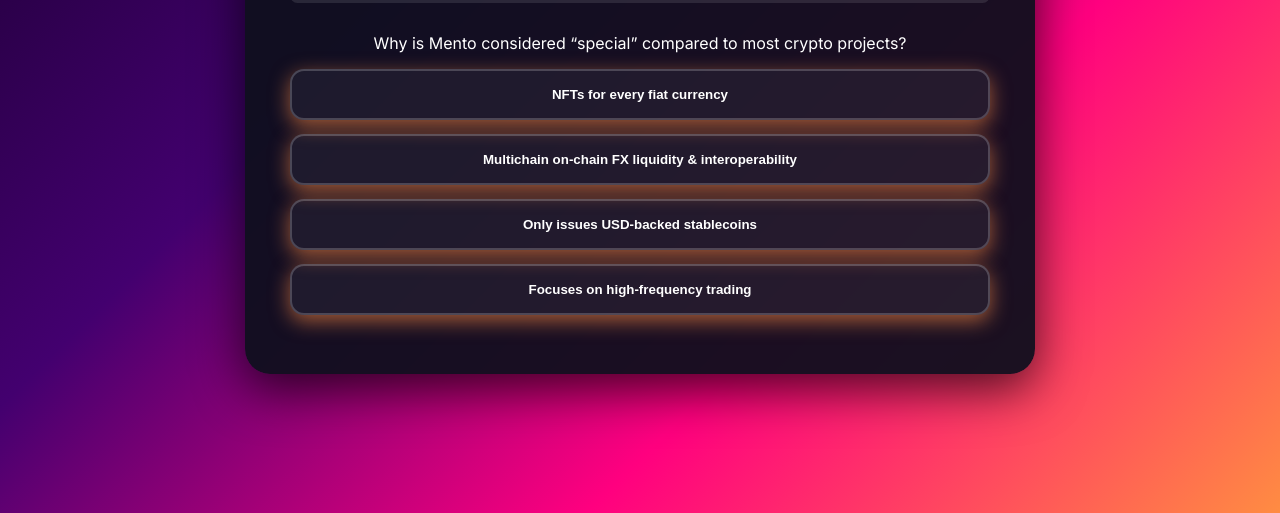
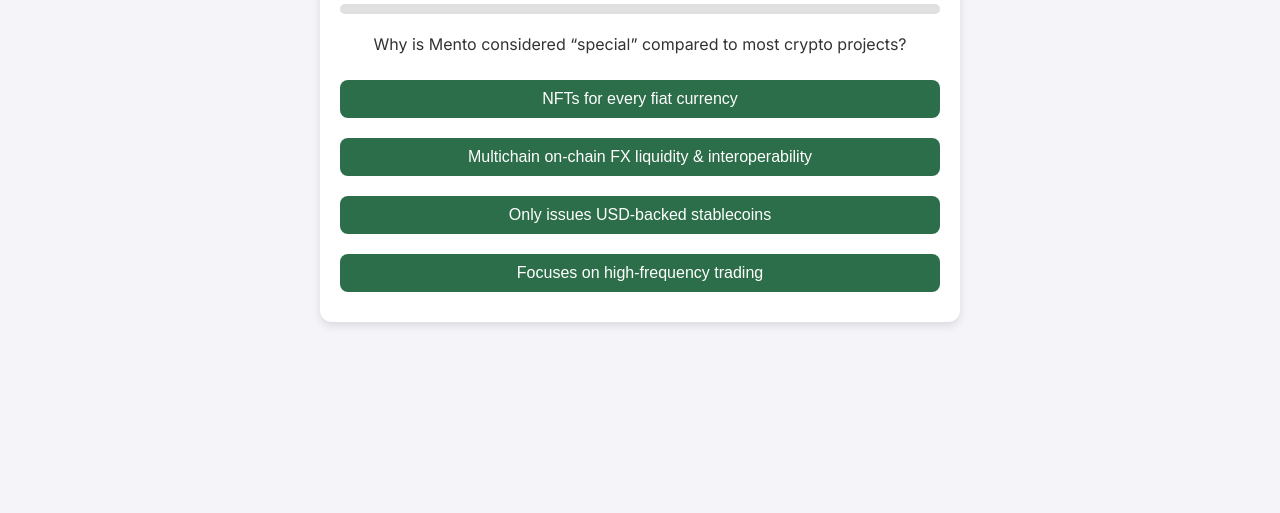
Before and after one commit to KryptoHubz/MentoQuiz, a plain HTML site: page index.html in a window 1280 px wide. Shown: the part 287-800 px from the top of the page. Drawn offline with Linux system fonts and the light colour scheme.

Commit message:
Update style.css

```diff
--- a/style.css
+++ b/style.css
@@ -1,103 +1,97 @@
-/* Body & Background */
+/* Global Styles */
 body {
     font-family: 'Inter', sans-serif;
-    background: linear-gradient(135deg, #1a002f, #43006f, #ff007f, #ff8c42);
-    color: #fff;
+    background-color: #F4F4F9; /* Light Gray Background */
+    color: #333333; /* Dark Charcoal Text */
+    margin: 0;
+    padding: 0;
     display: flex;
     justify-content: center;
     align-items: center;
     height: 100vh;
-    margin: 0;
 }
 
-/* Container Card */
+/* Container */
 .container {
-    background: rgba(15,15,30,0.95);
-    padding: 45px;
-    border-radius: 25px;
+    background: #FFFFFF; /* White Background for the Quiz Box */
+    border-radius: 12px;
+    box-shadow: 0 4px 8px rgba(0, 0, 0, 0.1);
     width: 90%;
-    max-width: 700px;
+    max-width: 600px;
+    padding: 20px;
     text-align: center;
-    box-shadow: 0 15px 50px rgba(0,0,0,0.7);
-    position: relative;
 }
 
 /* Heading */
 h1 {
-    margin-bottom: 30px;
-    font-weight: 700;
-    letter-spacing: 1px;
+    color: #1D3557; /* Deep Blue */
+    font-size: 2rem;
+    margin-bottom: 20px;
 }
 
 /* Progress Bar */
 #progress-bar {
-    background: rgba(255,255,255,0.1);
-    border-radius: 25px;
-    height: 15px;
-    margin-bottom: 30px;
-    overflow: hidden;
+    background-color: #E0E0E0;
+    border-radius: 8px;
+    height: 10px;
+    margin-bottom: 20px;
+    width: 100%;
 }
 
 #progress {
+    background-color: #F1C40F; /* Soft Gold */
+    height: 100%;
     width: 0%;
-    height: 100%;
-    background: linear-gradient(90deg, #ff007f, #ff8c42);
-    transition: width 0.4s ease-in-out;
-    border-radius: 25px;
+    border-radius: 8px;
+    transition: width 0.3s ease;
 }
 
 /* Options */
 .option-btn {
-    display: block;
+    background-color: #2C6E49; /* Muted Teal */
+    border: none;
+    border-radius: 8px;
+    color: white;
+    cursor: pointer;
+    font-size: 1rem;
+    margin: 10px 0;
+    padding: 10px;
     width: 100%;
-    background: rgba(255,255,255,0.05);
-    padding: 16px;
-    margin: 14px 0;
-    border-radius: 14px;
-    cursor: pointer;
-    transition: all 0.3s ease;
-    font-weight: 600;
-    border: 2px solid rgba(255,255,255,0.2);
+    transition: background-color 0.3s ease;
 }
 
 .option-btn:hover {
-    background: linear-gradient(90deg, #ff007f, #ff8c42);
-    box-shadow: 0 5px 25px rgba(255,140,66,0.6);
-    transform: scale(1.04);
+    background-color: #1D3557; /* Deep Blue on Hover */
 }
 
+/* Correct and Incorrect States */
 .option-btn.correct {
-    background: #28a745 !important;
-    box-shadow: 0 5px 25px rgba(40,167,69,0.6);
+    background-color: #27AE60; /* Success Green */
 }
 
-.option-btn.wrong {
-    background: #dc3545 !important;
-    box-shadow: 0 5px 25px rgba(220,53,69,0.6);
+.option-btn.incorrect {
+    background-color: #E74C3C; /* Error Red */
 }
 
 /* Buttons */
 button, #share-btn {
-    background: linear-gradient(90deg, #ff007f, #ff8c42);
-    color: #fff;
-    padding: 14px 28px;
-    border-radius: 14px;
+    background-color: #F1C40F; /* Soft Gold */
     border: none;
-    font-weight: 600;
+    border-radius: 8px;
+    color: #1D3557; /* Deep Blue Text */
     cursor: pointer;
-    transition: all 0.3s ease;
-    box-shadow: 0 6px 20px rgba(255,140,66,0.6);
+    font-size: 1rem;
     margin-top: 20px;
-    text-decoration: none;
-    display: inline-block;
+    padding: 12px 24px;
+    width: 100%;
+    transition: background-color 0.3s ease;
 }
 
 button:hover, #share-btn:hover {
-    transform: scale(1.05);
-    box-shadow: 0 8px 30px rgba(255,140,66,0.9);
+    background-color: #D4AC0D; /* Darker Gold on Hover */
 }
 
-/* Hidden class */
+/* Hidden Elements */
 .hidden {
     display: none;
 }
```
